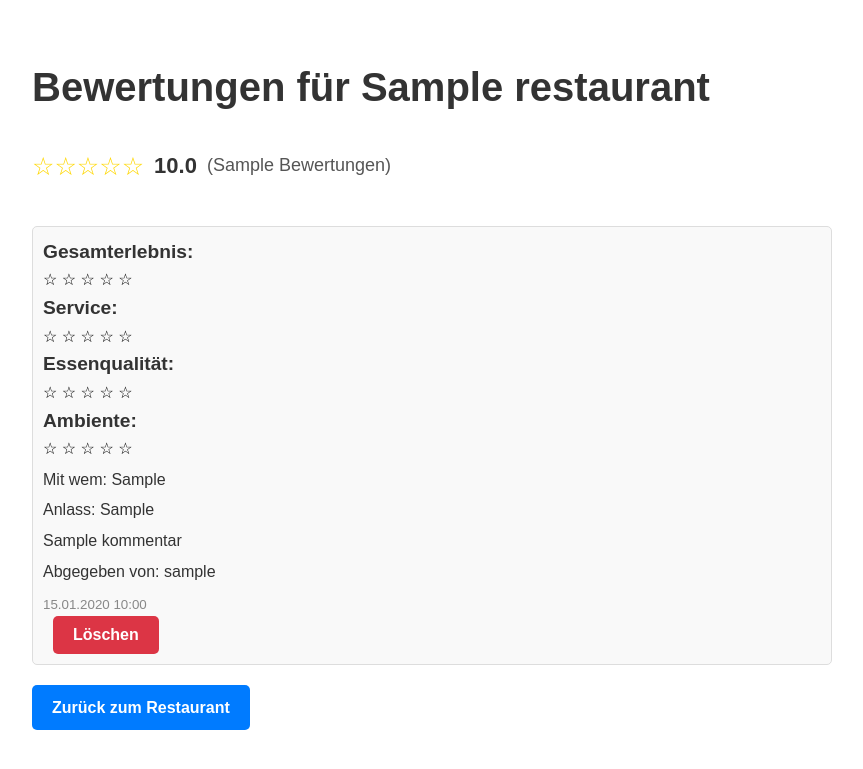
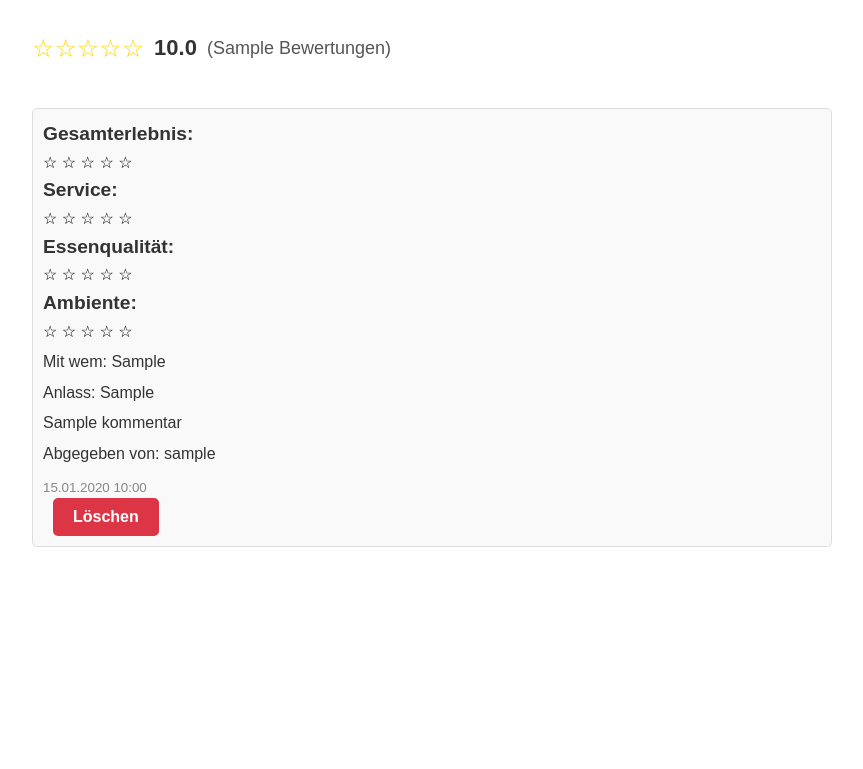
Before and after one commit to marten229/RRS-Review-Feedback-System, a Django app: template templates/restaurant_bewertungen.html in a window 1280 px wide. Shown: the top 769 px of the page, without its empty margins (208-1071 px from the left). Run offline with Django 3.2, Linux system fonts and the light colour scheme; the template is opened without the code that fills it: most values are stand-ins (such as "Sample title", 1, 10 or a date in 2020).

Commit message:
Template geändert, für überführung auf das Dashboard

```diff
--- a/templates/restaurant_bewertungen.html
+++ b/templates/restaurant_bewertungen.html
@@ -105,7 +105,6 @@
 </head>
 <body>
     <div class="container">
-        <h1>Bewertungen für {{ restaurant.name }}</h1>
 
         <!-- Durchschnittliche Bewertung -->
         <div class="star-rating">
@@ -186,7 +185,6 @@
                 <p>Es gibt noch keine Bewertungen für dieses Restaurant.</p>
             {% endif %}
         </div>
-        <a href="{% url 'restaurant-detail' restaurant.pk %}" class="btn-back">Zurück zum Restaurant</a>
     </div>
 </body>
 </html>
```
